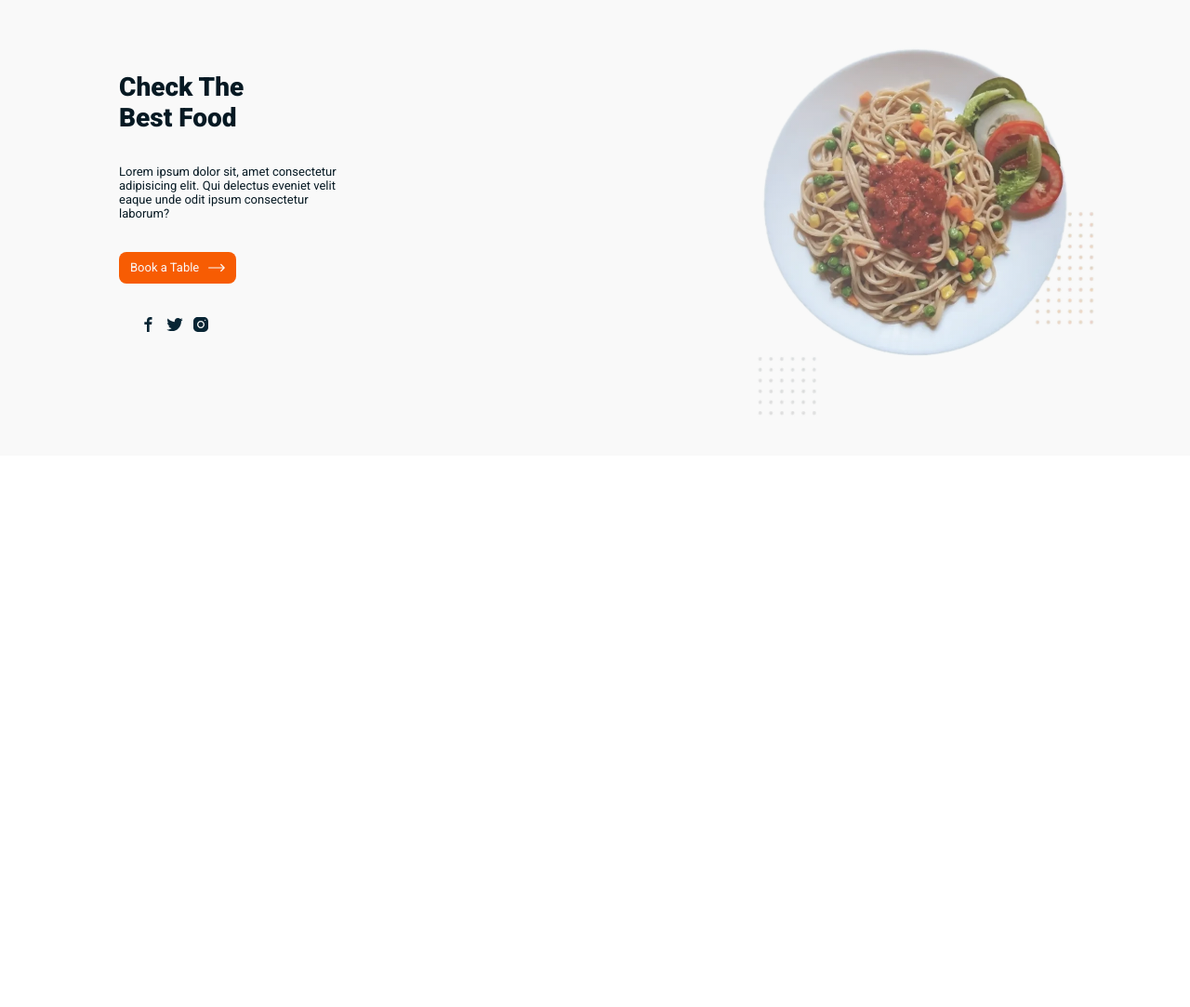
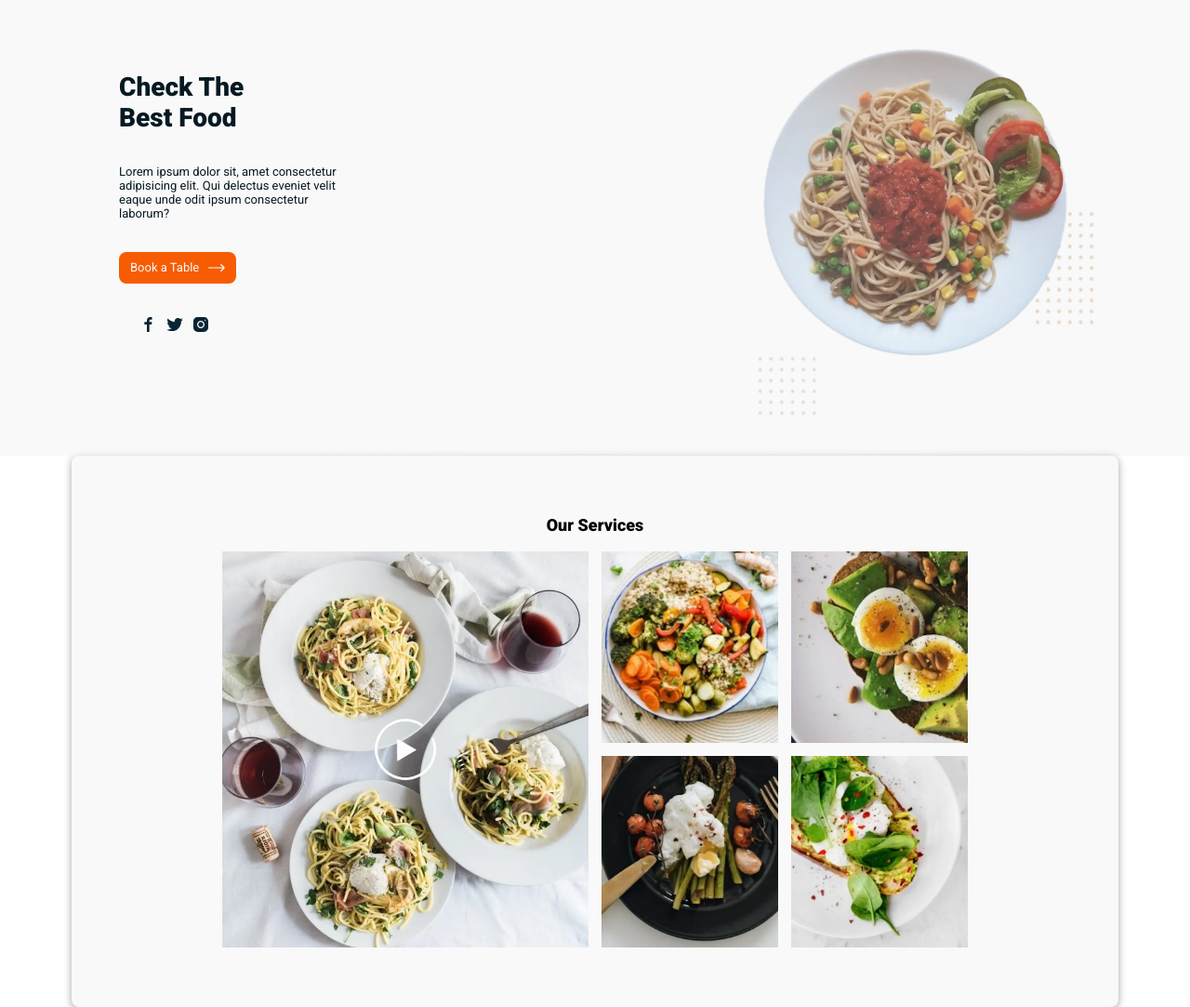
Before and after one commit to monoald/restaurant-landing-page, a plain HTML site: page index.html in a window 1280 px wide. Shown: the whole page at 93% size. Before the commit the page ends 800 px from the top, so only its background shows below. Drawn offline with Linux system fonts and the light colour scheme.

Commit message:
Services structure and styles

```diff
--- a/index.html
+++ b/index.html
@@ -4,7 +4,7 @@
   <meta charset="UTF-8">
   <meta http-equiv="X-UA-Compatible" content="IE=edge">
   <meta name="viewport" content="width=device-width, initial-scale=1.0">
-  <meta name="robots" content="index,follow">
+  <!-- <meta name="robots" content="index,follow"> -->
   <meta nam="description" content="Restaurant, get the best gourmet pastas">
   <link rel="preconnect" href="https://fonts.googleapis.com">
   <link rel="preconnect" href="https://fonts.gstatic.com" crossorigin>
@@ -33,5 +33,17 @@
       </div>
     </div>
   </section>
+
+  <section class="services">
+    <h2 class="subtitle">Our Services</h2>
+
+    <figure class="gallery">
+      <img src="./assets/images/video.webp" alt="Descriptive video of our services" class="gallery__video">
+      <img src="./assets/images/dish1.webp" alt="Fried Chiken" class="gallery__image">
+      <img src="./assets/images/dish2.webp" alt="Sushi" class="gallery__image">
+      <img src="./assets/images/dish3.webp" alt="Pasta" class="gallery__image">
+      <img src="./assets/images/dish4.webp" alt="Ravioli" class="gallery__image">
+    </figure>
+  </section>
 </body>
 </html>
--- a/styles/styles.css
+++ b/styles/styles.css
@@ -114,3 +114,41 @@ html {
 .social-media .instagram {
   background-image: url('../assets/icons/instagram.svg');
 }
+
+/*---Services---*/
+
+.services {
+  width: 88%;
+  margin: 0 auto;
+  padding: 5%;
+  border-radius: 8px;
+  text-align: center;
+  background-color: var(--background);
+  box-shadow: 0px 2px 8px rgba(24, 24, 29, 0.4);
+}
+.subtitle {
+  margin-bottom: 18px;
+  font-size: 1.8rem;
+}
+.gallery {
+  width: 100%;
+  max-width: 1054px;
+  height: auto;
+  display: grid;
+  place-content: center;
+  grid-template-columns: repeat(auto-fit, minmax(120px, 190px));
+  grid-template-rows: repeat(2, minmax(120px, 1fr));
+  gap: 14px;
+}
+.gallery__video {
+  width: 100%;
+  height: 100%;
+  object-fit: cover;
+  grid-area: 1 / 1 / 3 / 3;
+}
+.gallery__image {
+  width: 100%;
+  min-width: 120px;
+  height: 100%;
+  object-fit: cover;
+}
```
